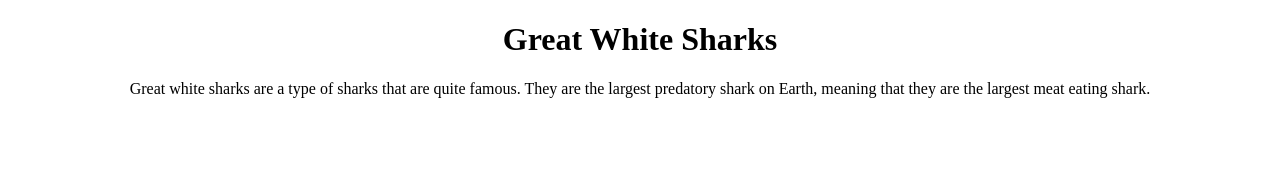
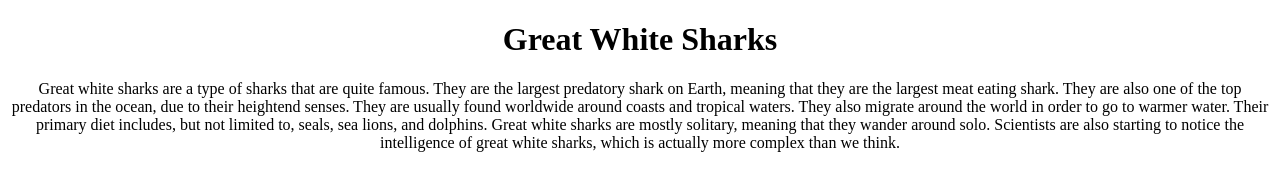
Before and after one commit to VidvathVankina/VidvathVankina.github.io, a plain HTML site: page index.html in a window 1280 px wide. Drawn offline with Linux system fonts and the light colour scheme.

Commit message:
Update index.html

```diff
--- a/index.html
+++ b/index.html
@@ -6,7 +6,7 @@
 <body>
 <div style="text-align: center;">
 <h1>Great White Sharks</h1>
-<p>Great white sharks are a type of sharks that are quite famous. They are the largest predatory shark on Earth, meaning that they are the largest meat eating shark.</p>
+<p>Great white sharks are a type of sharks that are quite famous. They are the largest predatory shark on Earth, meaning that they are the largest meat eating shark. They are also one of the top predators in the ocean, due to their heightend senses. They are usually found worldwide around coasts and tropical waters. They also migrate around the world in order to go to warmer water. Their primary diet includes, but not limited to, seals, sea lions, and dolphins. Great white sharks are mostly solitary, meaning that they wander around solo. Scientists are also starting to notice the intelligence of great white sharks, which is actually more complex than we think.</p>
 </div>
 </body>
 </html>
```
